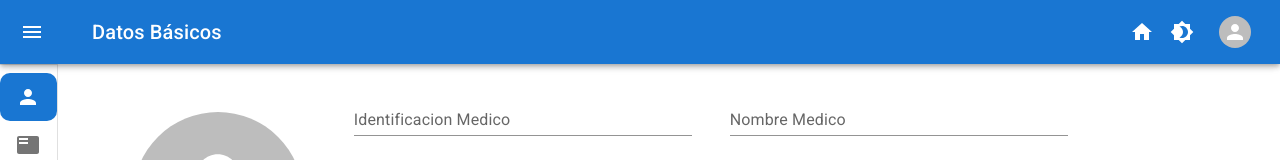
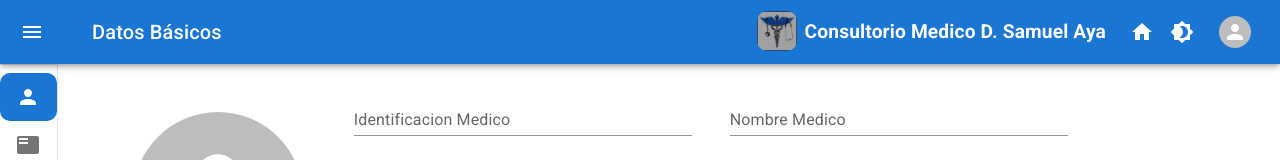
Before and after one commit to jairayafranco/medic-app-next, a Next.js app: page /panel/datos-basicos in a window 1280 px wide. Shown: the top 160 px of the page. Built offline with nearby package versions, Linux system fonts and the light colour scheme; no server answers.

Commit message:
Agregado titulo

```diff
--- a/layout/Dashboard.jsx
+++ b/layout/Dashboard.jsx
@@ -31,6 +31,8 @@ import Brightness7Icon from '@mui/icons-material/Brightness7';
 import AccountMenu from '../components/AccountMenu';
 import { useRouter } from 'next/router';
 import { useEffect, useState } from 'react';
+import Logo from '../public/logo.png';
+import Image from 'next/image';
 
 const drawerWidth = 200;
 
@@ -136,6 +138,7 @@ export default function Dashboard({ children, changeTheme, theme }) {
             <CssBaseline />
             <AppBar position="fixed" open={open}>
                 <Toolbar>
+
                     <IconButton
                         color="inherit"
                         aria-label="open drawer"
@@ -148,6 +151,7 @@ export default function Dashboard({ children, changeTheme, theme }) {
                     >
                         <MenuIcon />
                     </IconButton>
+
                     <Typography variant="h6" noWrap component="div" sx={{ flexGrow: 1 }}>
                         {pageParams.title}
                     </Typography>
@@ -159,6 +163,25 @@ export default function Dashboard({ children, changeTheme, theme }) {
                             borderRadius: 1,
                         }}
                     >
+                        <Box sx={{ display: { xs: 'none', md: 'flex' }, gap: 1 }}>
+                            <Image src={Logo} alt='Logo' width={40} height={40} style={{ borderRadius: 10 }} />
+                            <Typography
+                                variant="h6"
+                                noWrap
+                                component="div"
+                                sx={{
+                                    flexGrow: 1,
+                                    color: '#fff',
+                                    fontWeight: 'bold',
+                                    fontSize: '1.2rem',
+                                    marginRight: 2,
+                                    alignSelf: 'center',
+                                }}
+                            >
+                                Consultorio Medico D. Samuel Aya
+                            </Typography>
+                        </Box>
+
                         <Tooltip title='Menu Principal' placement='bottom'>
                             <IconButton onClick={() => {
                                 router.push('/panel')
@@ -168,6 +191,7 @@ export default function Dashboard({ children, changeTheme, theme }) {
                                 <HomeIcon sx={{ color: '#fff' }} />
                             </IconButton>
                         </Tooltip>
+
                         <Tooltip title={theme.palette.mode === 'dark' ? 'Modo Claro' : 'Modo Oscuro'} placement='bottom'>
                             <IconButton onClick={() => {
                                 changeTheme.toggleColorMode();
@@ -176,18 +200,23 @@ export default function Dashboard({ children, changeTheme, theme }) {
                                 {theme.palette.mode === 'dark' ? <Brightness7Icon /> : <Brightness4Icon />}
                             </IconButton>
                         </Tooltip>
+
                         <AccountMenu />
                     </Box>
 
                 </Toolbar>
             </AppBar>
+
             <Drawer variant="permanent" open={open}>
+
                 <DrawerHeader>
                     <IconButton onClick={handleDrawerClose}>
                         {theme.direction === 'rtl' ? <ChevronRightIcon /> : <ChevronLeftIcon />}
                     </IconButton>
                 </DrawerHeader>
+
                 <Divider />
+
                 <List>
                     {['DI', 'ARS', 'ANT', 'SV', 'TFEF', 'EF', 'IDA', 'FORM', 'FACT'].map((text, index) => (
                         <ListItem
@@ -225,11 +254,14 @@ export default function Dashboard({ children, changeTheme, theme }) {
                         </ListItem>
                     ))}
                 </List>
+
             </Drawer>
+
             <Box component="main" sx={{ flexGrow: 1, p: 3 }}>
                 <DrawerHeader />
                 {children}
             </Box>
+
         </Box>
     );
 }
```
